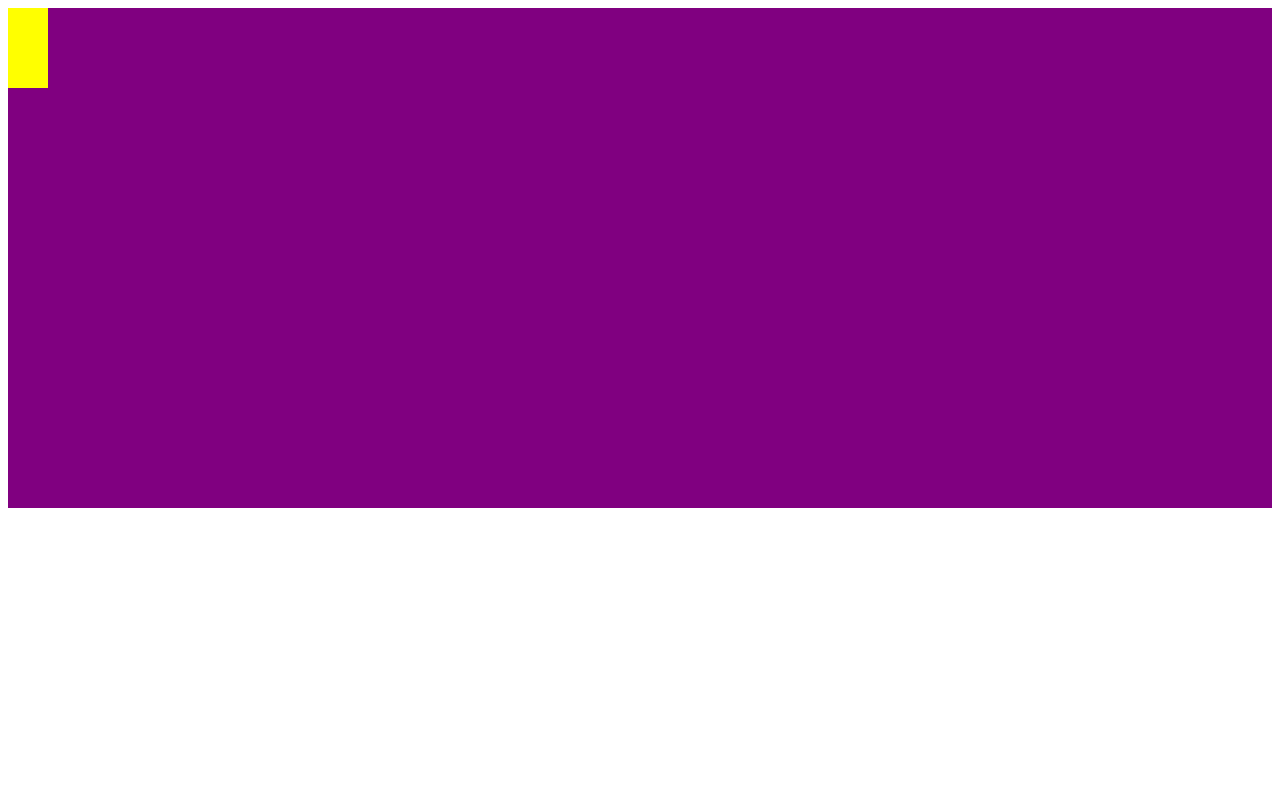
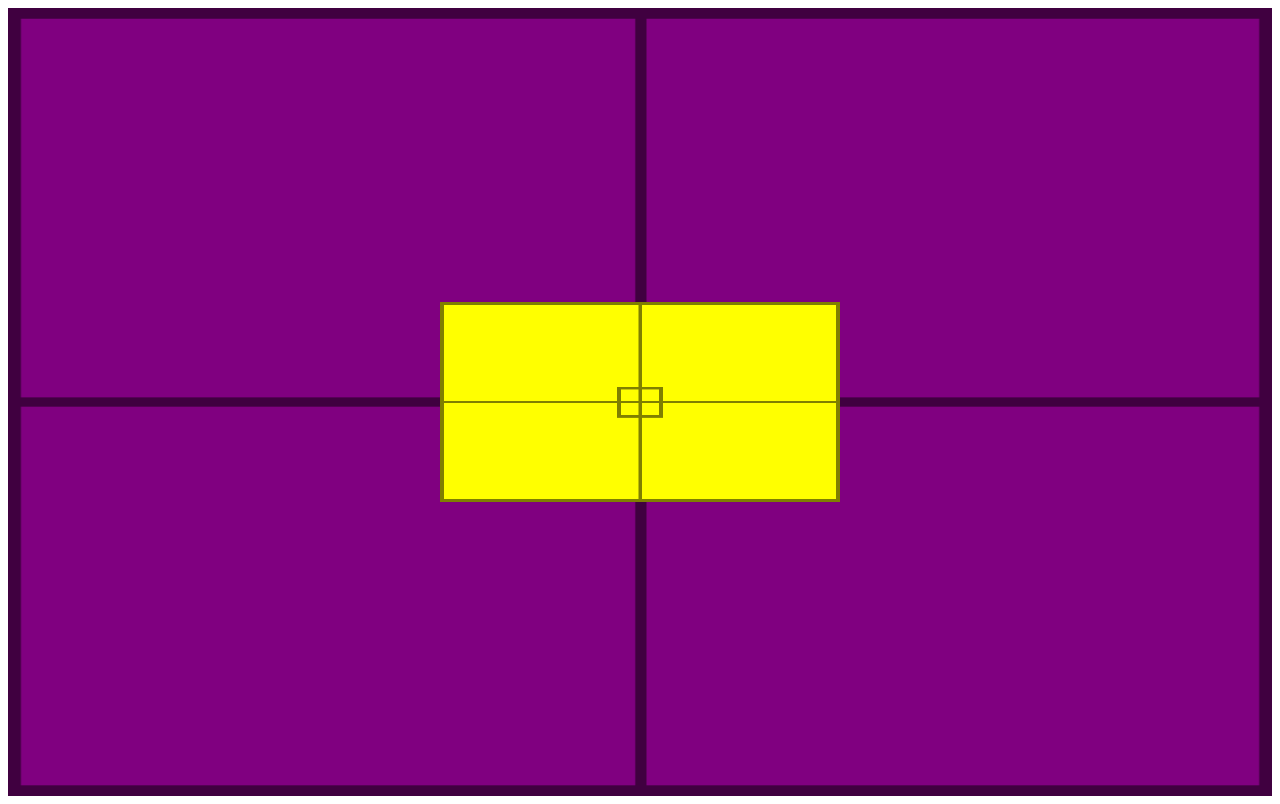
Before and after one commit to GuilhermeSSD/html-css, a plain HTML site: page EXERCICIOS/ex022/fundo007.html in a window 1280 px wide. Drawn offline with Linux system fonts and the light colour scheme.

Commit message:
Update fundo007.html

```diff
--- a/EXERCICIOS/ex022/fundo007.html
+++ b/EXERCICIOS/ex022/fundo007.html
@@ -6,15 +6,23 @@
     <title>Alinhamento Vertical</title>
     <style>
         #container {
-            height: 500px;
+            position: relative;
+            height: 96vh;
             background-color: purple;
-
+            padding: 10px;
+            background-image: url('img/target001.png');
+            background-size: 100% 100%;
         }
         #conteudo {
-            height: 40px;
-            width: 40px;
+            position: absolute;
+            height: 200px;
+            width: 400px;
             background-color: yellow;
-            display: block;
+            left: 50%;
+            top: 50%;
+            background-image: url('img/target001.png');
+            background-size: 100% 100%;
+            transform: translate(-50%, -50%);
 
         }
     </style>
```
